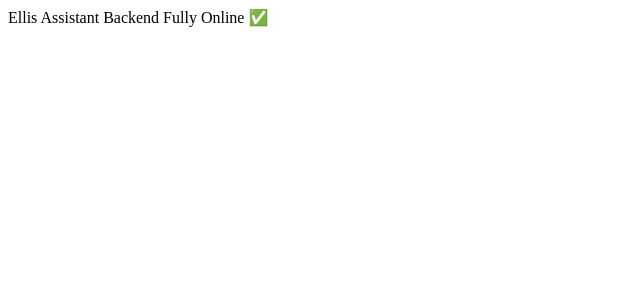
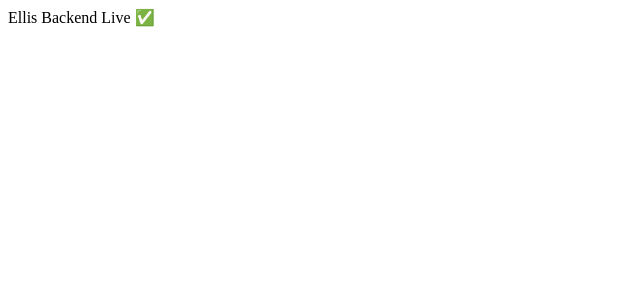
Before and after one commit to djames1236/ellis-assistant-bridge, a Next.js app: page / in a window 1280 px wide. Shown: the top 300 px of the page, without its empty margins (0-640 px from the left). Built offline with nearby package versions, Linux system fonts and the light colour scheme.

Commit message:
Add dummy frontend page to unlock API routes

```diff
--- a/pages/index.js
+++ b/pages/index.js
@@ -1,3 +1 @@
-export default function Home() {
-  return <div>Ellis Assistant Backend Fully Online ✅</div>;
-}
+export default function Home() { return <div>Ellis Backend Live ✅</div>; }
```
